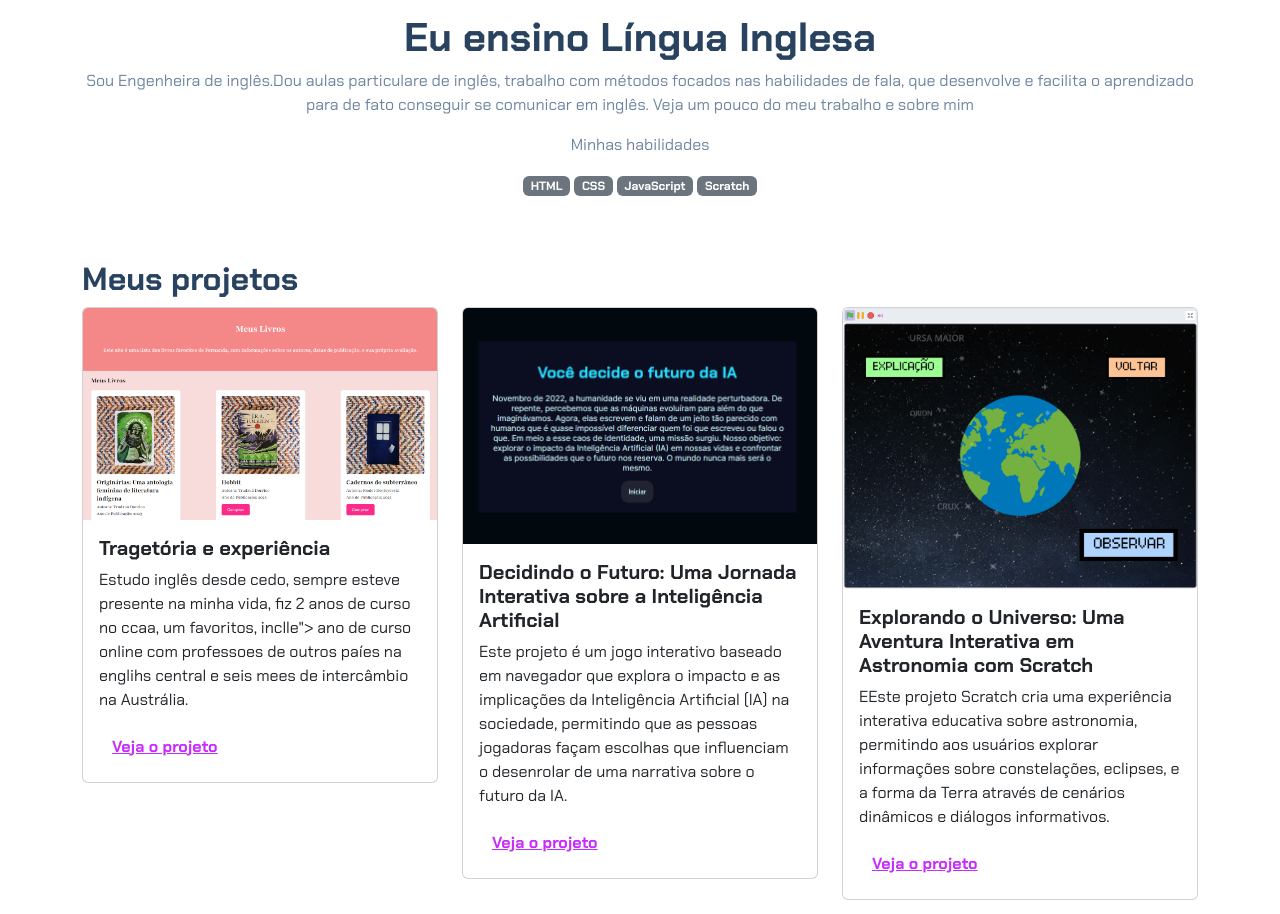
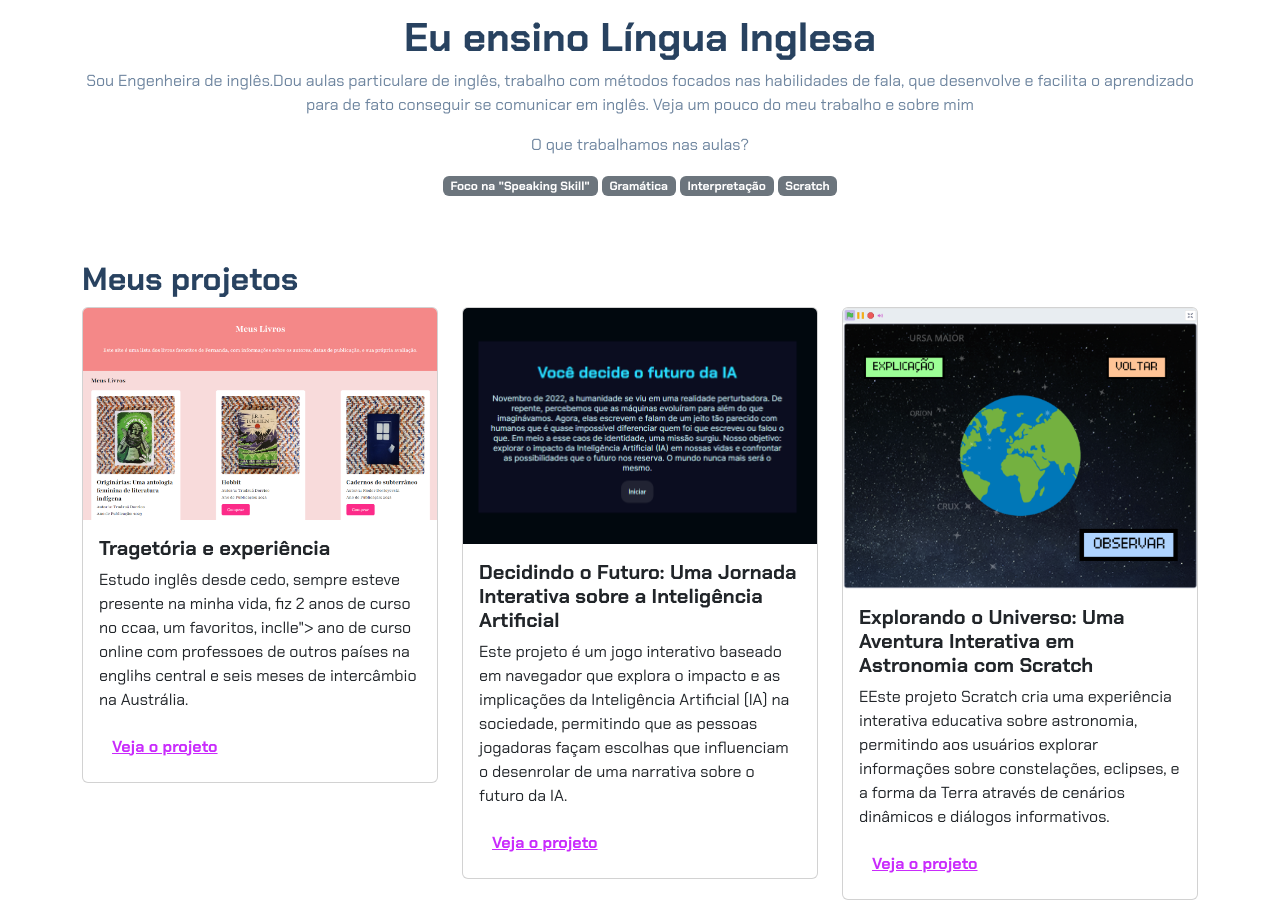
Before and after one commit to Izagnr/Projeto-potifolio-2B-Izabella, a plain HTML site: page index.html in a window 1280 px wide. Shown: the part 183-1097 px from the top of the page. Drawn offline with nearby package versions, Linux system fonts and the light colour scheme.

Commit message:
Update index.html

```diff
--- a/index.html
+++ b/index.html
@@ -17,11 +17,11 @@
         <p class="lead">Izabella Maria Fernandes Santos</p>
         <h1>Eu ensino Língua Inglesa</h1>
         <p>Sou Engenheira de inglês.Dou aulas particulare de inglês, trabalho com métodos focados nas habilidades de fala, que desenvolve e facilita o aprendizado para de fato conseguir se comunicar em inglês. Veja um pouco do meu trabalho e sobre mim</p>
-        <p>Minhas habilidades</p>
+        <p>O que trabalhamos nas aulas?</p>
         <div>
-            <p class="badge bg-secondary">HTML</p>
-            <p class="badge bg-secondary">CSS</p>
-            <p class="badge bg-secondary">JavaScript</p>
+            <p class="badge bg-secondary">Foco na "Speaking Skill"</p>
+            <p class="badge bg-secondary">Gramática</p>
+            <p class="badge bg-secondary">Interpretação</p>
             <p class="badge bg-secondary">Scratch</p>
         </div>
     </header>
@@ -35,7 +35,7 @@
                     <div class="card-body">
                         <h5 class="card-title">Tragetória e experiência</h5>
                         <p class="card-text">Estudo inglês desde cedo, sempre esteve presente na minha vida, fiz 2 anos de curso no ccaa, um
-                            favoritos, inclle"> ano de curso online com professoes de outros paíes na englihs central e seis mees de intercâmbio
+                            favoritos, inclle"> ano de curso online com professoes de outros países na englihs central e seis meses de intercâmbio
                             na Austrália.
                         </p>
                         <button type="button" class="btn btn-link" data-bs-toggle="modal" data-bs-target="#modal1">Veja
```
